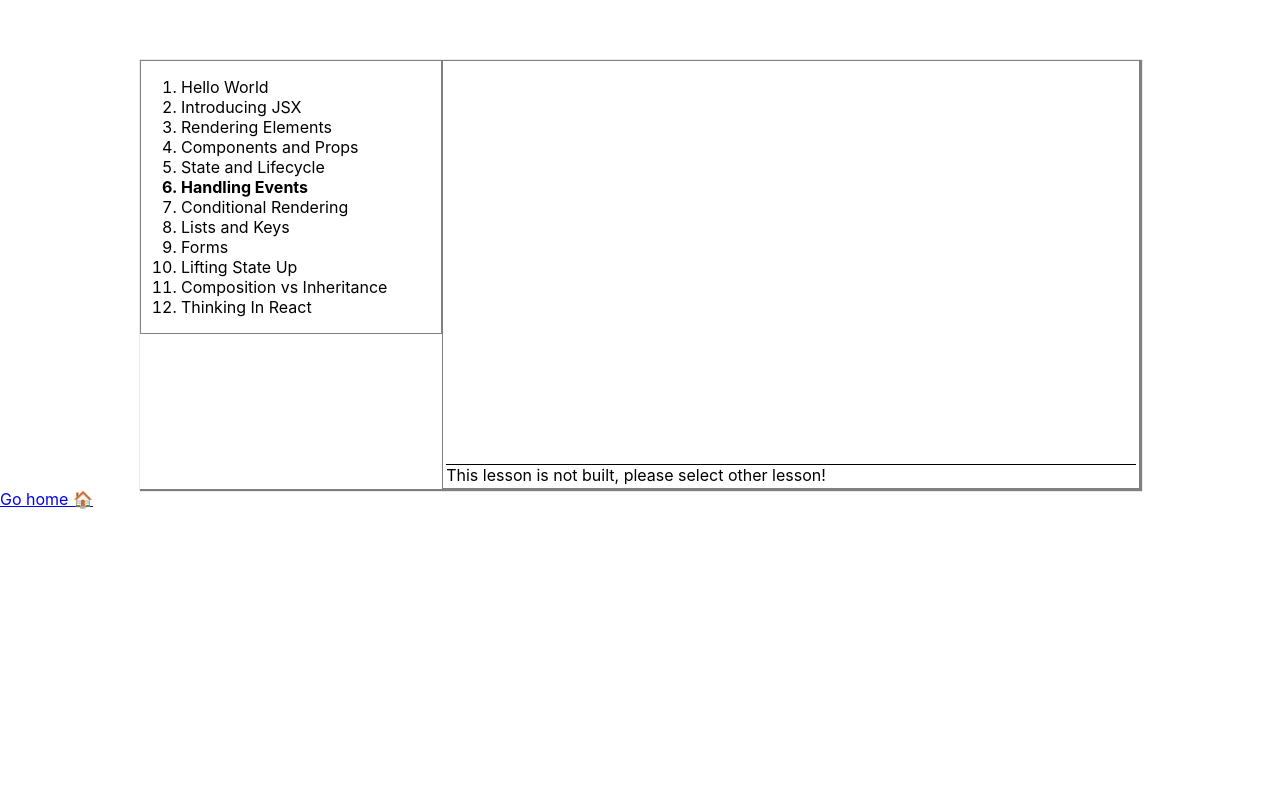
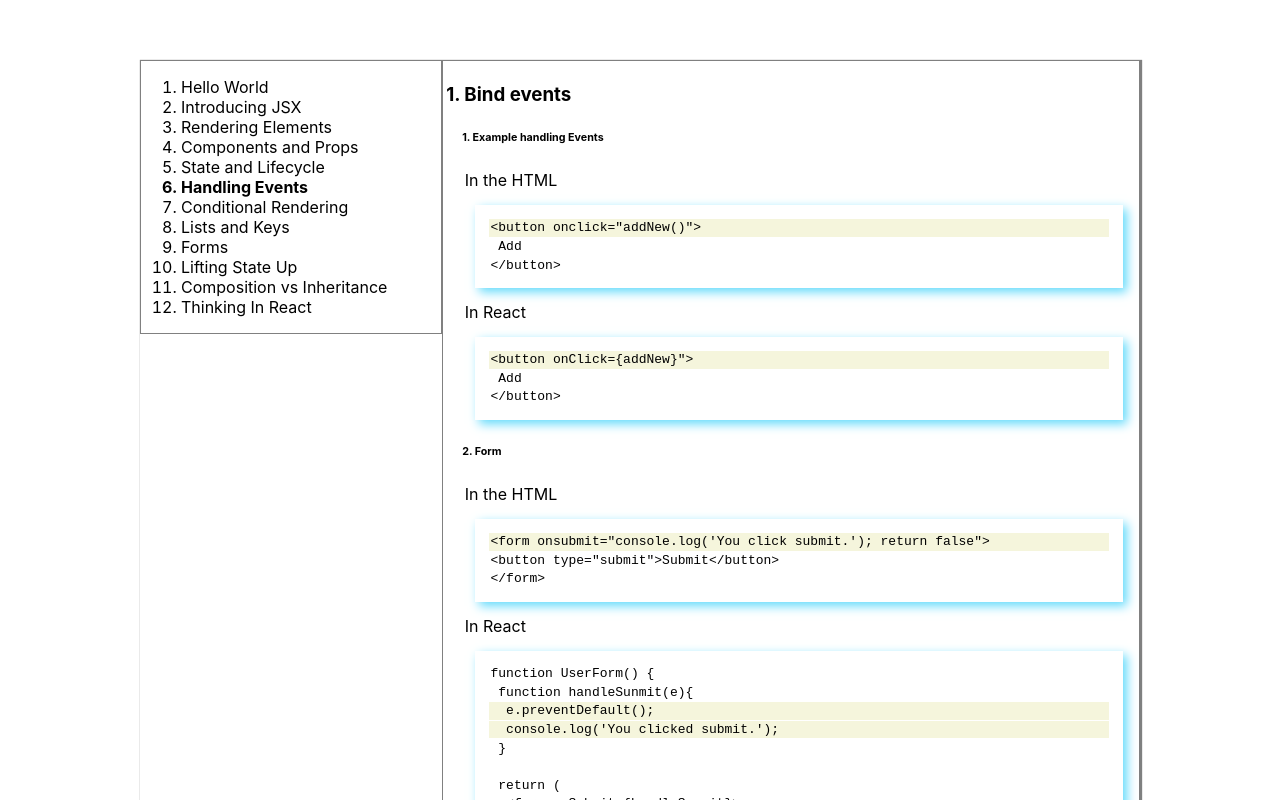
Before and after one commit to hobabe/Reactjs_2022, a React (Create React App) app in the folder Mainconcept/study_reactjs/: page /tuan-react-space in a window 1280 px wide. Both pictures are taken after a click on the item "Handling Events". Shown: the top 800 px of the page. Built offline with nearby package versions, Linux system fonts and the light colour scheme.

Commit message:
6. Handling Events

```diff
--- a/Mainconcept/study_reactjs/src/tuan/base-components/ReactLessonData.jsx
+++ b/Mainconcept/study_reactjs/src/tuan/base-components/ReactLessonData.jsx
@@ -4,6 +4,7 @@
 import RenderingElements from "../react-lesson/t-3-rendering-elements/RenderingElements";
 import ComponentsAndProps from "../react-lesson/t-4-components-and-props/ComponentsAndProps";
 import StateAndLifecycle from "../react-lesson/t-5-state-and-lifecycle/StateAndLifecycle";
+import HandlingEvents from "../react-lesson/t-6-handling-events/HandlingEvents";
 
 export function reactLessonData(){
   return {
@@ -18,7 +19,7 @@
       { component: <RenderingElements />, id: "RenderingElements", text: "Rendering Elements", description: "" },
       { component: <ComponentsAndProps />, id: "ComponentsAndProps", text: "Components and Props", description: "" },
       { component: <StateAndLifecycle />, id: "StateAndLifecycle", text: "State and Lifecycle", description: "" },
-      { component: null, id: "HandlingEvents", text: "Handling Events", description: "" },
+      { component: <HandlingEvents />, id: "HandlingEvents", text: "Handling Events", description: "" },
       { component: null, id: "ConditionalRendering", text: "Conditional Rendering", description: "" },
       { component: null, id: "ListsAndKeys", text: "Lists and Keys", description: "" },
       { component: null, id: "Forms", text: "Forms", description: "" },
--- /dev/null
+++ b/Mainconcept/study_reactjs/src/tuan/react-lesson/t-6-handling-events/HandlingEvents.jsx
@@ -0,0 +1,135 @@
+function HandlingEvents() {
+  return (
+    <div>
+      <h3>1. Bind events</h3>
+      <div className={"context-body"}>
+        <h6>1. Example handling Events</h6>
+        <p>In the HTML</p>
+        <pre>
+          <p className={'b-beige'}>{'<button onclick="addNew()">'}</p>
+          <p>{" Add"}</p>
+          <p>{"</button>"}</p>
+        </pre>
+        <p>In React</p>
+        <pre>
+          <p className={'b-beige'}>{'<button onClick={addNew}">'}</p>
+          <p>{" Add"}</p>
+          <p>{"</button>"}</p>
+        </pre>
+        <h6>2. Form</h6>
+        <p>In the HTML</p>
+        <pre>
+          <p className={"b-beige"}>{'<form onsubmit="console.log(\'You click submit.\'); return false">'}</p>
+          <p>{'<button type="submit">Submit</button>'}</p>
+          <p>{"</form>"}</p>
+        </pre>
+        <p>In React</p>
+        <pre>
+          <p>function UserForm() {"{"}</p>
+          <p>{" function handleSunmit(e){"}</p>
+          <p className={'b-beige'}>{"  e.preventDefault();"}</p>
+          <p className={'b-beige'}>{"  console.log('You clicked submit.');"}</p>
+          <p>{" } "}</p>
+          <p>{" "}</p>
+          <p>{" return ("}</p>
+          <p>{'  <form onSubmit={handleSunmit}>'}</p>
+          <p>{'    <button type="submit">Submit</button>'}</p>
+          <p>{"    </button>"}</p>
+          <p>{"  </form>"}</p>
+          <p>{" ) "}</p>
+          <p>{"}"}</p>
+        </pre>
+
+        <h6>3. Events in class ES6</h6>
+        <pre>
+          <p>class Card extends React.component {"{"}</p>
+          <p>{" constructor(props){ "}</p>
+          <p>{"  super(props);"}</p>
+          <p>{"  this.sate = { name: 'React'}"}</p>
+          <p className={'b-beige'}>{"  this.handleClick = this.myHandle.bind(this);"}</p>
+          <p>{" } "}</p>
+          <p>{" "}</p>
+          <p className={'b-beige'}>{" myHandle(){"}</p>
+          <p className={'b-beige'}>{"  this.setState(prevState => ({"}</p>
+          <p className={'b-beige'}>{"    name: 'JSX'"}</p>
+          <p className={'b-beige'}>{"  }));"}</p>
+          <p className={'b-beige'}>{" }"}</p>
+          <p>{" "}</p>
+          <p>{" render(){ "}</p>
+          <p>{"  return ("}</p>
+          <p className={'b-beige'}>{'   <button onclick={this.handleClick}>'}</p>
+          <p>{"    Add {this.state.name}"}</p>
+          <p>{"   </button>"}</p>
+          <p>{"  )"}</p>
+          <p>{"}"}</p>
+        </pre>
+
+        <h6>4. Arrow function</h6>
+        <p>We can use:</p>
+        <pre>
+          <p>class Card extends React.component {"{"}</p>
+          <p>{" constructor(props){ "}</p>
+          <p>{"  super(props);"}</p>
+          <p>{"  this.sate = { name: 'React'}"}</p>
+          <p>{" } "}</p>
+          <p>{" "}</p>
+          <p>{" myHandle(){"}</p>
+          <p>{"  this.setState(prevState => ({"}</p>
+          <p>{"    name: 'JSX'"}</p>
+          <p>{"  }));"}</p>
+          <p>{" }"}</p>
+          <p>{" "}</p>
+          <p>{" render(){ "}</p>
+          <p>{"  return ("}</p>
+          <p className={'b-beige'}>{'   <button onclick={() =>this.handleClick}>'}</p>
+          <p>{"     Add {this.state.name}"}</p>
+          <p>{"    </button>"}</p>
+          <p>{"  )"}</p>
+          <p>{"}"}</p>
+        </pre>
+        <p>or:</p>
+        <pre>
+          <p>class Card extends React.component {"{"}</p>
+          <p>{" constructor(props){ "}</p>
+          <p>{"  super(props);"}</p>
+          <p>{"  this.sate = { name: 'React'}"}</p>
+          <p>{" } "}</p>
+          <p>{" "}</p>
+          <p className={'b-beige'}>{" myHandle = () => {"}</p>
+          <p>{" this.setState(prevState => ({"}</p>
+          <p>{"   name: 'JSX'"}</p>
+          <p>{" }));"}</p>
+          <p>{"}"}</p>
+          <p>{" "}</p>
+          <p>{" render(){ "}</p>
+          <p>{"  return ("}</p>
+          <p>{'   <button onclick={this.handleClick}>'}</p>
+          <p>{" Add {this.state.name}"}</p>
+          <p>{"</button>"}</p>
+          <p>{"  )"}</p>
+          <p>{"}"}</p>
+        </pre>
+      </div>
+      <hr />
+
+      <h3>2. Passing Arguments to Event Handlers</h3>
+      <div className={"context-body"}>
+        <p>Via arrow function</p>
+        <pre>
+          <p className={'b-beige'}>{'<button onClick={(e) => this.addNew(id, e)}">'}</p>
+          <p>{" Add"}</p>
+          <p>{"</button>"}</p>
+        </pre>
+        <p>Via bind function (Function.protorype.bind)</p>
+        <pre>
+          <p className={'b-beige'}>{'<button onClick={this.addNew(this, id)}">'}</p>
+          <p>{" Add"}</p>
+          <p>{"</button>"}</p>
+        </pre>
+      </div>
+      <hr />
+    </div>
+  );
+}
+
+export default HandlingEvents;
```
